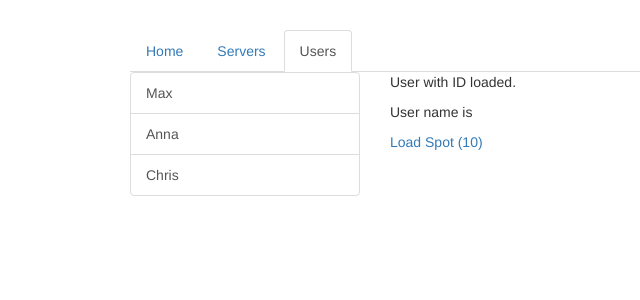
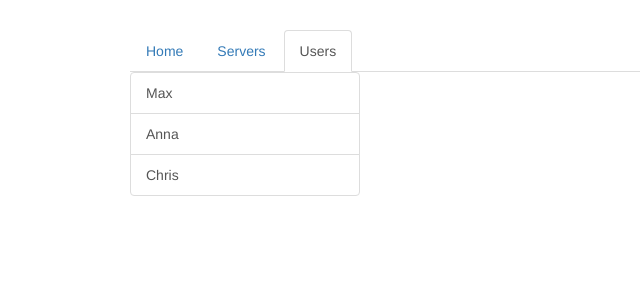
Before and after one commit to little-Dave/angular-routing, an Angular app: page /users in a window 1280 px wide. Shown: the top 300 px of the page, without its empty margins (135-775 px from the left). Built offline with nearby package versions, Linux system fonts and the light colour scheme.

Commit message:
update users template
add <router-outlet> element to display content provided by child route

```diff
--- a/src/app/users/users.component.html
+++ b/src/app/users/users.component.html
@@ -11,6 +11,7 @@
     </div>
   </div>
   <div class="col-xs-12 col-sm-4">
-    <app-user></app-user>
+    <!-- <app-user></app-user> -->
+    <router-outlet></router-outlet>
   </div>
 </div>
```
